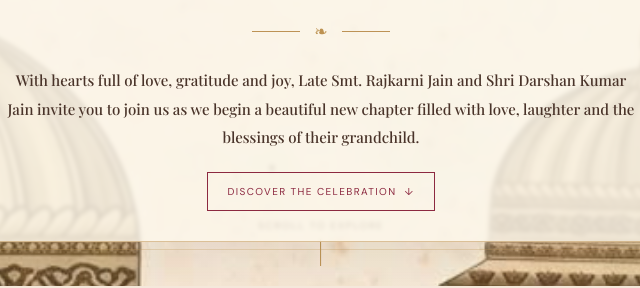
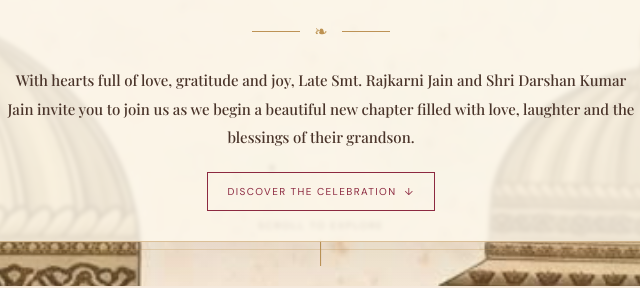
Before and after one commit to cpj-cpj/nikhil-shradha-wedding-invite, a plain HTML site: page index.html in a window 1280 px wide. Shown: the part 514-802 px from the top of the page, 319-959 px from the left. Drawn offline with nearby package versions, Linux system fonts and the light colour scheme; a web font is replaced by a local one.

Commit message:
Update family invitation wording

```diff
--- a/index.html
+++ b/index.html
@@ -30,7 +30,7 @@
         <div class="eyebrow">A joyful union · 12 December 2026</div>
         <h1><span class="person-name"><span contenteditable="true">Nikhil Jain</span><span class="name-family">Son of Amita Jain &amp; Pardeep Kumar Jain</span></span><i class="amp">&amp;</i><span class="person-name"><span contenteditable="true">Dr. Shradha Jain</span><span class="name-family">Daughter of Manju Jain &amp; Ravish Jain</span></span></h1>
         <div class="rule">❧</div>
-        <p class="intro" contenteditable="true">With hearts full of love, gratitude and joy, Late Smt. Rajkarni Jain and Shri Darshan Kumar Jain invite you to join us as we begin a beautiful new chapter filled with love, laughter and the blessings of their grandchild.</p>
+        <p class="intro" contenteditable="true">With hearts full of love, gratitude and joy, Late Smt. Rajkarni Jain and Shri Darshan Kumar Jain invite you to join us as we begin a beautiful new chapter filled with love, laughter and the blessings of their grandson.</p>
         <a class="hero-cta" href="#date">Discover the celebration&nbsp; ↓</a>
       </div>
       <div class="scroll-hint"><span>Scroll to explore</span><i></i></div>
@@ -82,7 +82,7 @@
     $('#couplePhotoUpload').addEventListener('change',async e=>{const file=e.target.files[0];if(file){$('#couplePhoto').src=URL.createObjectURL(file);try{await saveMedia('couple',file)}catch{}}});
     const musicButton=$('#musicButton'),musicUpload=$('#musicUpload'),player=$('#audioPlayer');musicButton.addEventListener('click',()=>{if(player.src){if(player.paused){player.play();musicButton.textContent='♫ Pause music'}else{player.pause();musicButton.textContent='♫ Play music'}}else musicUpload.click()});musicUpload.addEventListener('change',async e=>{const file=e.target.files[0];if(file){player.src=URL.createObjectURL(file);player.play();musicButton.classList.add('ready');musicButton.textContent='♫ Pause music';try{await saveMedia('music',file)}catch{}}});player.addEventListener('ended',()=>musicButton.textContent='♫ Play music');loadMedia('music').then(blob=>{if(blob){player.src=URL.createObjectURL(blob);musicButton.classList.add('ready');musicButton.textContent='♫ Play music'}}).catch(()=>{});
     // Editable copy is stored on this device.
-    const saved=localStorage.getItem('nikshraInviteText');if(saved){try{const values=JSON.parse(saved);if(values[1]==='Nikhil')values[1]='Nikhil Jain';if(values[2]==='Shradha')values[2]='Dr. Shradha Jain';$$('[contenteditable]').forEach((el,i)=>{if(values[i]!=null)el.innerHTML=values[i]})}catch{}}
+    const saved=localStorage.getItem('nikshraInviteText');if(saved){try{const values=JSON.parse(saved).map(v=>typeof v==='string'?v.replace(/grandchild/gi,'grandson'):v);if(values[1]==='Nikhil')values[1]='Nikhil Jain';if(values[2]==='Shradha')values[2]='Dr. Shradha Jain';$$('[contenteditable]').forEach((el,i)=>{if(values[i]!=null)el.innerHTML=values[i]})}catch{}}
     let saveTimer;document.addEventListener('input',e=>{if(e.target.matches('[contenteditable]')){clearTimeout(saveTimer);saveTimer=setTimeout(()=>localStorage.setItem('nikshraInviteText',JSON.stringify([...$$('[contenteditable]')].map(el=>el.innerHTML))),250)}});
   </script>
 </body>
```
